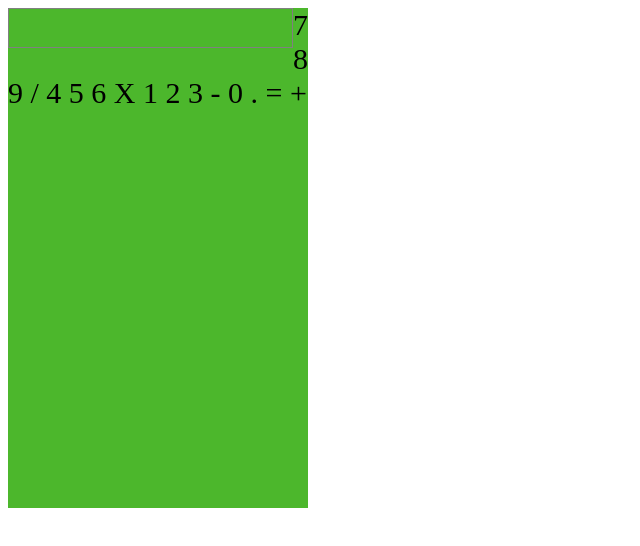
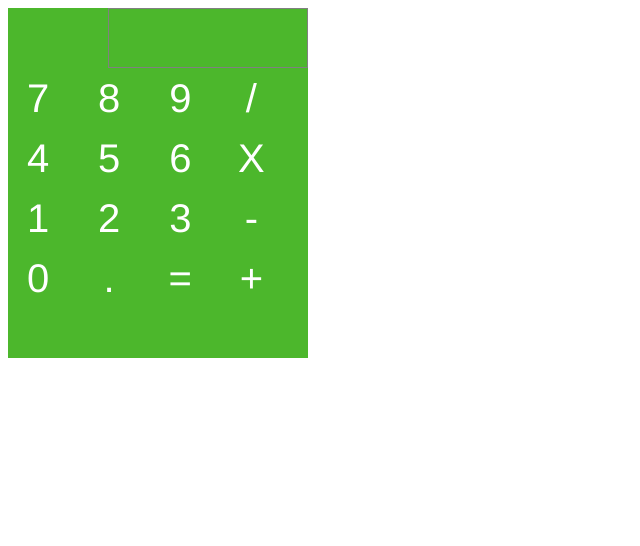
Before and after one commit to laurenaudry/2.4-calculator, a plain HTML site: page index.html in a window 1280 px wide. Shown: the whole page, without its empty margins (0-640 px from the left). Drawn offline with Linux system fonts and the light colour scheme.

Commit message:
started javascript for calculator

```diff
--- a/index.html
+++ b/index.html
@@ -8,29 +8,28 @@
   </head>
   <body>
     <div class="calculator">
-      <div class="result">
+      <div class="result"></div>
+      <div class="clearButton">C</div>
+      <div class="keys">
+        <span class="button">7</span>
+        <span class="button">8</span>
+        <span class="button">9</span>
+        <span class="button">/</span>
 
-      </div>
-      <div class="keys">
-        <span>7</span>
-        <span>8</span>
-        <span>9</span>
-        <span>/</span>
+        <span class="button">4</span>
+        <span class="button">5</span>
+        <span class="button">6</span>
+        <span class="button">X</span>
 
-        <span>4</span>
-        <span>5</span>
-        <span>6</span>
-        <span>X</span>
+        <span class="button">1</span>
+        <span class="button">2</span>
+        <span class="button">3</span>
+        <span class="button">-</span>
 
-        <span>1</span>
-        <span>2</span>
-        <span>3</span>
-        <span>-</span>
-
-        <span>0</span>
-        <span>.</span>
-        <span>=</span>
-        <span>+</span>
+        <span class="button">0</span>
+        <span class="button">.</span>
+        <span class="button">=</span>
+        <span class="button">+</span>
       </div>
     </div>
   </body>
--- a/main.css
+++ b/main.css
@@ -6,17 +6,39 @@ body {
 }
 .calculator {
   display: inline-block;
-  height: 500px;
+  height: 350px;
   width: 300px;
-  background-color: rgb(76, 183, 44);;
-  font-size: 30px;
-  padding: 3px, 20px, 20px, 5px;
+  background-color: rgb(76, 183, 44);
+  font-family: helvetica;
+  font-weight: lighter;
 }
 
 .result {
-  width: 285px;
-  height: 40px;
+  width: 200px;
+  height: 60px;
   border: 1px solid grey;
+  float: right;
+  line-height: 60px;
+}
+
+.keys {
+  font-size: 40px;
   float: left;
-  line-height: 40px;
+  color: white;
 }
+
+span {
+  display: inline-block;
+  height: 60px;
+  width: 60px;
+  text-align: center;
+  line-height: 60px;
+}
+
+.clear {
+  height: 60px;
+  width: 60px;
+  font-size: 40px;
+  color: white;
+  padding-left: 15px;
+  background-color: inherit;
--- a/main.js
+++ b/main.js
@@ -0,0 +1,10 @@
+document.addEventListener("DOMContentLoaded", function(){
+  var buttons = document.querySelectorAll(".button"),
+      result = document.querySelector('.result')[0],
+      clear = document.getElementsByClassName('clear')[0];
+)};
+
+  button.forEach(function(numButton){
+    numButton.addEventListener("click", function(e){
+
+  }
```
